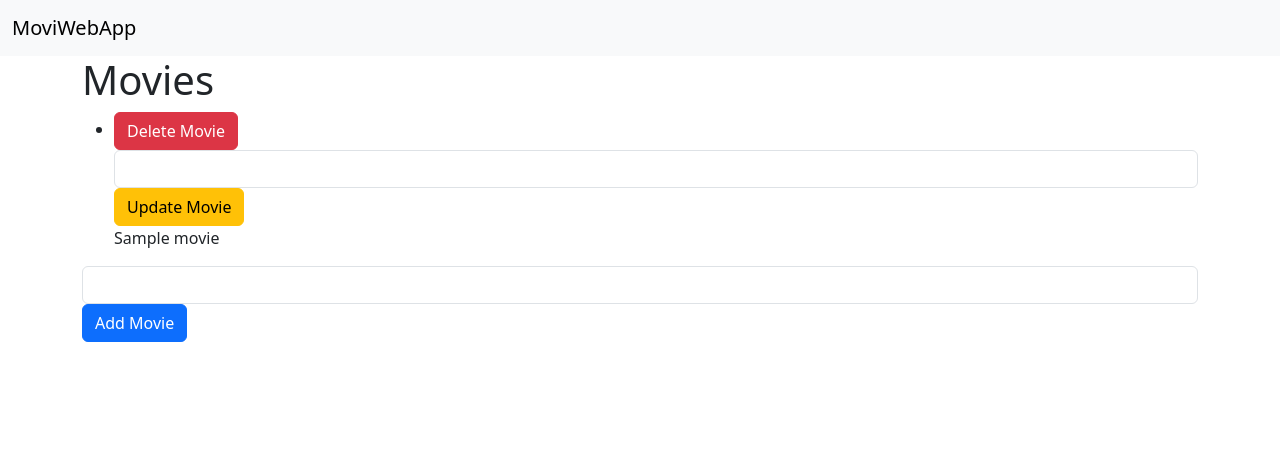
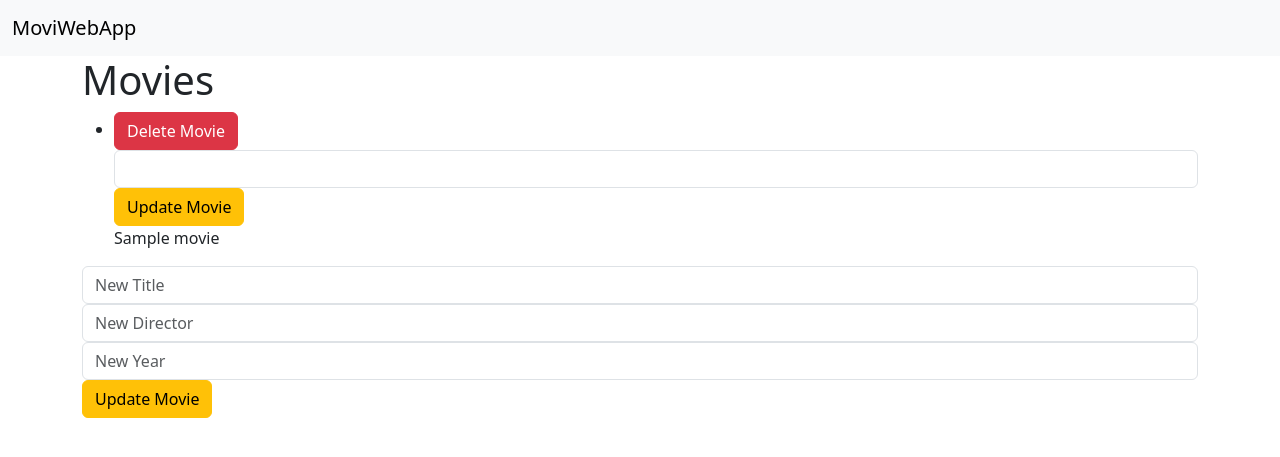
Before and after one commit to vincentkoenig/MoviWebApp, a Flask app: template templates/movies.html in a window 1280 px wide. Shown: the top 457 px of the page. Run offline with Flask 3, Linux system fonts and the light colour scheme; the template is opened without the code that fills it: values that come from a table or form of the project are taken from there, others are empty; tables that the repository leaves empty hold one stand-in row (values such as "Sample post").

Commit message:
Update movies template with additional update fields

```diff
--- a/templates/movies.html
+++ b/templates/movies.html
@@ -16,8 +16,10 @@
     </li>
     {% endfor %}
 </ul>
-<form action="{{ url_for('add_movie', user_id=user_id) }}" method="post">
-    <input name="name" class="form-control">
-    <button type="submit" class="btn btn-primary">Add Movie</button>
+<form action="{{ url_for('update_movie', user_id=movie.user_id, movie_id=movie.id) }}" method="post">
+    <input name="title" placeholder="New Title" class="form-control">
+    <input name="director" placeholder="New Director" class="form-control">
+    <input name="year" placeholder="New Year" class="form-control">
+    <button type="submit" class="btn btn-warning">Update Movie</button>
 </form>
 {% endblock %}
```
